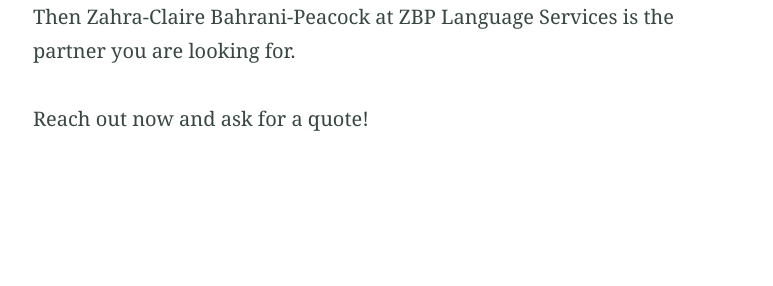
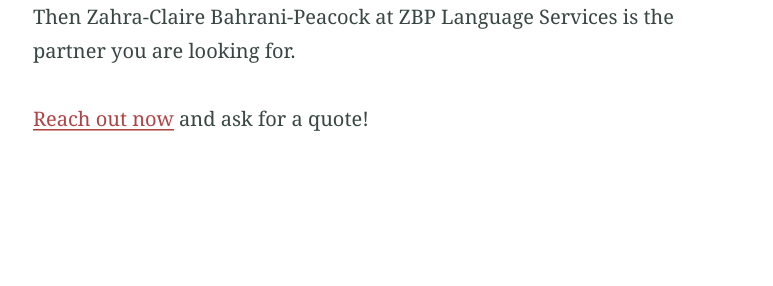
Before and after one commit to Website-2/zbp-language-services.github.io, a Jekyll site: the page built from index.md, in a window 1280 px wide and 900 px high, scrolled down 662 px. Shown: the part 155-441 px from the top of the window, without its empty margins (250-1023 px from the left). Built offline with Jekyll 4.4.1, drawn with Linux system fonts in a browser that asks for light colours; some of the changed lines change nothing that is shown.

Commit message:
Text update

```diff
--- a/index.md
+++ b/index.md
@@ -11,7 +11,7 @@
 Are you involved in international medical or consumer qualitative market research projects?<br><br>
 Are you looking for accurate and easy-to-listen-to interpreting or fast transcription to bring German projects to life for English-speaking overservers and analysis?<br><br>
 Then Zahra-Claire Bahrani-Peacock at ZBP Language Services is the partner you are looking for.<br><br>
-Reach out now and ask for a quote!<br><br><br><br>
+[Reach out now](/contact/ "Reach out now") and ask for a quote!<br><br><br><br>
 ### What I do
 
 I communicate the thoughts, emotions, reactions and cultural nuances behind the words spoken during a market research interview fluently, efficiently and in a lively tone, helping product teams to gain clarity on the direction their product development or campaign should take.<br><br>
```
